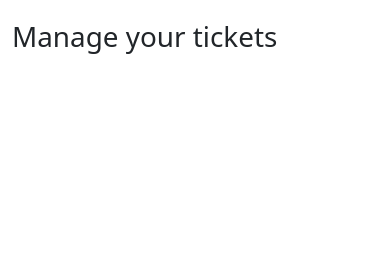
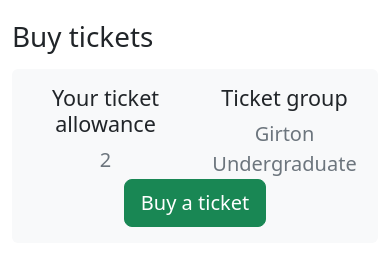
Before and after one commit to matiasilva/gsb-ticketing, a Django app: page /manage/ in a window 390 px wide. Shown: the top 265 px of the page. Run offline with Django 4.2, Linux system fonts and the light colour scheme; a user stored in the database is signed in; tables that the repository leaves empty hold one stand-in row (values such as "Sample post"); some libraries are stand-ins or nearby versions.

Commit message:
Begin work on ticket purchase

```diff
--- a/app/settings/common.py
+++ b/app/settings/common.py
@@ -114,7 +114,6 @@ UCAMWEBAUTH_MSG = "Authentication required to purchase/manage tickets"
 # UCAMWEBAUTH_PARAMS:
 # UCAMWEBAUTH_FAIL:
 
-
 # Password validation
 # https://docs.djangoproject.com/en/4.1/ref/settings/#auth-password-validators
 
--- a/app/templates/base.html
+++ b/app/templates/base.html
@@ -44,7 +44,7 @@
     <link rel="manifest" href="{% static 'site.webmanifest' %}" />
 
     <!--important head stuff -->
-    <title>{% block title %}GSB23 Ticketing{% endblock %}</title>
+    <title>{% block title %}{% endblock %} | GSB23 Ticketing</title>
 
     <!-- SEO tags -->
     <meta property="og:title" content="GSB23 Ticketing" />
--- a/app/templates/index.html
+++ b/app/templates/index.html
@@ -1,4 +1,5 @@
-{% extends "base.html" %} {% load static %} {% block style %}
+{% extends "base.html" %} {% load static %}{% block title %}{{title}}{% endblock %}
+{% block style %}
 <style>
   body {
     background-image: linear-gradient(180deg, #eee, #fff 100px, #fff);
--- a/app/templates/manage.html
+++ b/app/templates/manage.html
@@ -1,16 +1,41 @@
 {% extends "base.html" %} {% block title %}{{title}}{% endblock %}
 
 {% block style %}
-<style>
-  @media only screen and (min-width: 576px) {
-    body {
-      display: flex;
-      align-items: center;
-    }
-  }
-</style>
 {% endblock %}
 
 {% block main %}
-<h1>Manage your tickets</h1>
+<section class="mb-4">
+	<h1 class="mb-3">Buy tickets</h1>
+	<div class="bg-light p-3 rounded">
+		<div class="row text-center">
+			<div class="col">
+				<h4>Your ticket allowance</h4>
+				<span class="fs-5 text-muted">{{ tickets_remaining }}</span>
+			</div>
+			<div class="col">
+				<h4>Ticket group</h4>
+				<span class="fs-5 text-muted">{{ user.get_status_display}}</span>
+			</div>
+			<div class="col align-self-center">
+				{% if tickets_remaining > 0 %}
+				<a href="{% url 'buy_ticket' %}" class="btn btn-success btn-lg"><span>Buy a ticket<span></a>
+				{% else %}
+					<a class="btn btn-success btn-lg disabled"><span>Buy a ticket<span></a>
+				{% endif %}
+			</div>
+		</div>
+	</div>
+</section>
+<section class="mb-4">
+	<h1 class="mb-3">Your tickets</h1>
+	{% if user.tickets.all %}
+	<div class="row row-cols-1 row-cols-md-3 g-4">
+		{% for ticket in user.tickets.all %}
+		{% include "partials/ticket.html" with ticket=ticket only %}
+		{% endfor %}
+	</div>
+	{% else %}
+	<p>You have not purchased any tickets.</p>
+	{% endif %}
+</section>
 {% endblock %}
--- /dev/null
+++ b/app/templates/partials/ticket.html
@@ -0,0 +1,12 @@
+<div class="col">
+  <div class="card h-100">
+    <img src="..." class="card-img-top" alt="...">
+    <div class="card-body">
+      <h5 class="card-title">Card title</h5>
+      <p class="card-text">This is a wider card with supporting text below as a natural lead-in to additional content. This content is a little bit longer.</p>
+    </div>
+    <div class="card-footer">
+      <small class="text-muted">Last updated 3 mins ago</small>
+    </div>
+  </div>
+</div>
--- a/app/templates/purchase.html
+++ /dev/null
@@ -1,2 +0,0 @@
-{% extends "base.html" %} {% block title %} {% endblock %} {% block main %} {%
-endblock %}
--- /dev/null
+++ b/app/ticketing/enums.py
@@ -0,0 +1,43 @@
+from django.db import models
+
+
+class UserStatus(models.IntegerChoices):
+    GIRTON_UGRAD = 0, 'Girton Undergraduate'
+    GIRTON_PGRAD = 1, 'Girton Postgraduate'
+    GIRTON_STAFF = 2, 'Girton Staff'
+    GIRTON_ALUM = 3, 'Girton Alumnus/a'
+    UCAM_OTHER = 4, 'Cambridge University Member'
+    # UCAM_UGRAD, UCAM_PGRAD, EXTERNAL
+
+
+class UserAuthType(models.TextChoices):
+    RAVEN = 0, 'Raven'
+    MANUAL = 1, 'Manual'
+
+
+class TicketType(models.IntegerChoices):
+    STANDARD = 0, 'Standard'
+    QUEUE_JUMP = 1, 'Queue Jump'
+
+
+class PaymentMethod(models.IntegerChoices):
+    COLLEGE_BILL = 0, 'College Bill'
+    BANK_TRANSFER = 1, 'Bank Transfer'
+    CONCESSION = 2, 'Concession'
+
+
+USER_TICKET_ALLOWANCE = {
+    UserStatus.GIRTON_UGRAD: 3,
+    UserStatus.GIRTON_PGRAD: 3,
+    UserStatus.GIRTON_ALUM: 2,
+    UserStatus.GIRTON_STAFF: 2,
+    UserStatus.UCAM_OTHER: 2,
+}
+
+PAYMENT_METHOD_MAP = {
+    UserStatus.GIRTON_UGRAD: PaymentMethod.COLLEGE_BILL,
+    UserStatus.GIRTON_PGRAD: PaymentMethod.COLLEGE_BILL,
+    UserStatus.GIRTON_STAFF: PaymentMethod.COLLEGE_BILL,
+    UserStatus.GIRTON_ALUM: PaymentMethod.BANK_TRANSFER,
+    UserStatus.UCAM_OTHER: PaymentMethod.BANK_TRANSFER,
+}
--- a/app/ticketing/models.py
+++ b/app/ticketing/models.py
@@ -2,6 +2,15 @@ from datetime import date
 
 from django.contrib.auth.models import AbstractUser
 from django.db import models
+
+from .enums import (
+    PAYMENT_METHOD_MAP,
+    USER_TICKET_ALLOWANCE,
+    PaymentMethod,
+    TicketType,
+    UserAuthType,
+    UserStatus,
+)
 
 
 class User(AbstractUser):
@@ -10,21 +19,9 @@ class User(AbstractUser):
     # groups, user_permissions, is_staff, is_active, is_superuser, last_login
     # date_joined
 
-    class UserStatus(models.IntegerChoices):
-        GIRTON_UGRAD = 0, 'Girton Undergraduate'
-        GIRTON_PGRAD = 1, 'Girton Postgraduate'
-        GIRTON_STAFF = 2, 'Girton Staff'
-        GIRTON_ALUM = 3, 'Girton Alumnus/a'
-        UCAM_OTHER = 4, 'Cambridge University Member'
-        # UCAM_UGRAD, UCAM_PGRAD, EXTERNAL
-
     status = models.IntegerField(
         choices=UserStatus.choices, default=UserStatus.UCAM_OTHER
     )
-
-    class UserAuthType(models.TextChoices):
-        RAVEN = 0, 'Raven'
-        MANUAL = 1, 'Manual'
 
     auth_type = models.IntegerField(
         choices=UserAuthType.choices, default=UserAuthType.RAVEN
@@ -38,12 +35,39 @@ class User(AbstractUser):
     def __str__(self):
         return self.username
 
+    def get_ticket_allowance(self):
+        return USER_TICKET_ALLOWANCE[self.status]
+
+    def get_payment_method(self):
+        return PAYMENT_METHOD_MAP[self.status].label
+
+    def is_first_ticket(self):
+        return self.tickets.count() == 0
+
+    def get_available_ticket_kinds(self):
+        # account for ticket kind limits
+        return TicketType.choices
+
+
+class TicketKind(models.Model):
+
+    name = models.CharField(max_length=100)
+    price = models.IntegerField()
+
+    class Meta:
+        db_table = 'ticketkind'
+
+    def __str__(self):
+        return self.name
+
 
 class Ticket(models.Model):
-    purchaser = models.ForeignKey(User, on_delete=models.CASCADE)
+    purchaser = models.ForeignKey(
+        User, on_delete=models.CASCADE, related_name='tickets'
+    )
 
     # attendee details
-    name = models.CharField(max_length='100')
+    name = models.CharField(max_length=100)
     email = models.EmailField(blank=True)
     dob = models.DateField()
 
@@ -53,17 +77,9 @@ class Ticket(models.Model):
     last_changed = models.DateTimeField(auto_now=True)
 
     # ticket type
-    class TicketType(models.IntegerChoices):
-        STANDARD = 0, 'Standard'
-        QUEUE_JUMP = 1, 'Queue Jump'
-
-    kind = models.IntegerField(choices=TicketType.choices)
-
-    # payment!
-    class PaymentMethod(models.IntegerChoices):
-        COLLEGE_BILL = 0, 'College Bill'
-        BANK_TRANSFER = 1, 'Bank Transfer'
-        CONCESSION = 2, 'Concession'
+    kind = models.ForeignKey(
+        TicketKind, on_delete=models.CASCADE, related_name='tickets'
+    )
 
     payment_method = models.IntegerField(choices=PaymentMethod.choices)
     has_paid = models.BooleanField(default=False)
--- a/app/ticketing/urls.py
+++ b/app/ticketing/urls.py
@@ -5,7 +5,8 @@ from . import views
 urlpatterns = [
     path('', include('ucamwebauth.urls')),
     path('manage/', views.manage, name='manage'),
-    path('purchase/', views.purchase, name='purchase'),
     path('signup/', views.signup, name='signup'),
+    path('buy/ticket', views.buy_ticket, name='buy_ticket'),
+    path('buy/change', views.buy_change, name='buy_change'),
     path('', views.index, name='index'),
 ]
--- a/app/ticketing/views.py
+++ b/app/ticketing/views.py
@@ -2,20 +2,20 @@ import requests
 from django.http import HttpResponse
 from django.shortcuts import redirect, render
 
+from .enums import UserStatus
 from .forms import SignupForm
 from .utils import login_required, match_identity
 
 
 def index(request):
 
-    return render(request, "index.html")
+    return render(request, "index.html", {"title": "Home"})
 
 
 @login_required
 def signup(request):
     # aliases
     user = request.user
-    UserStatus = user._meta.model.UserStatus
 
     # in case a cheeky user tries to sign up twice
     if user.has_signed_up:
@@ -60,8 +60,21 @@ def signup(request):
 
 @login_required
 def manage(request):
-    return render(request, 'manage.html', {"title": "Manage"})
+    user = request.user
+    tickets_remaining = user.get_ticket_allowance() - len(user.tickets.all())
+    return render(
+        request,
+        'manage.html',
+        {"title": "Manage", "tickets_remaining": tickets_remaining},
+    )
 
 
-def purchase(request):
-    return HttpResponse("Hello, world. You're at the polls index.")
+def buy_ticket(request):
+    if request.method == 'POST':
+        pass
+    else:
+        return render(request, "buy_ticket.html", {"title": "Buy"})
+
+
+def buy_change(request):
+    pass
```
Also changed, not shown: app/templates/buy_ticket.html (added, +105 -0 lines), app/ticketing/fixtures/ticket_kind.json (added, +18 -0 lines), app/ticketing/forms.py (+7 -0 lines), app/ticketing/migrations/0001_initial.py.
